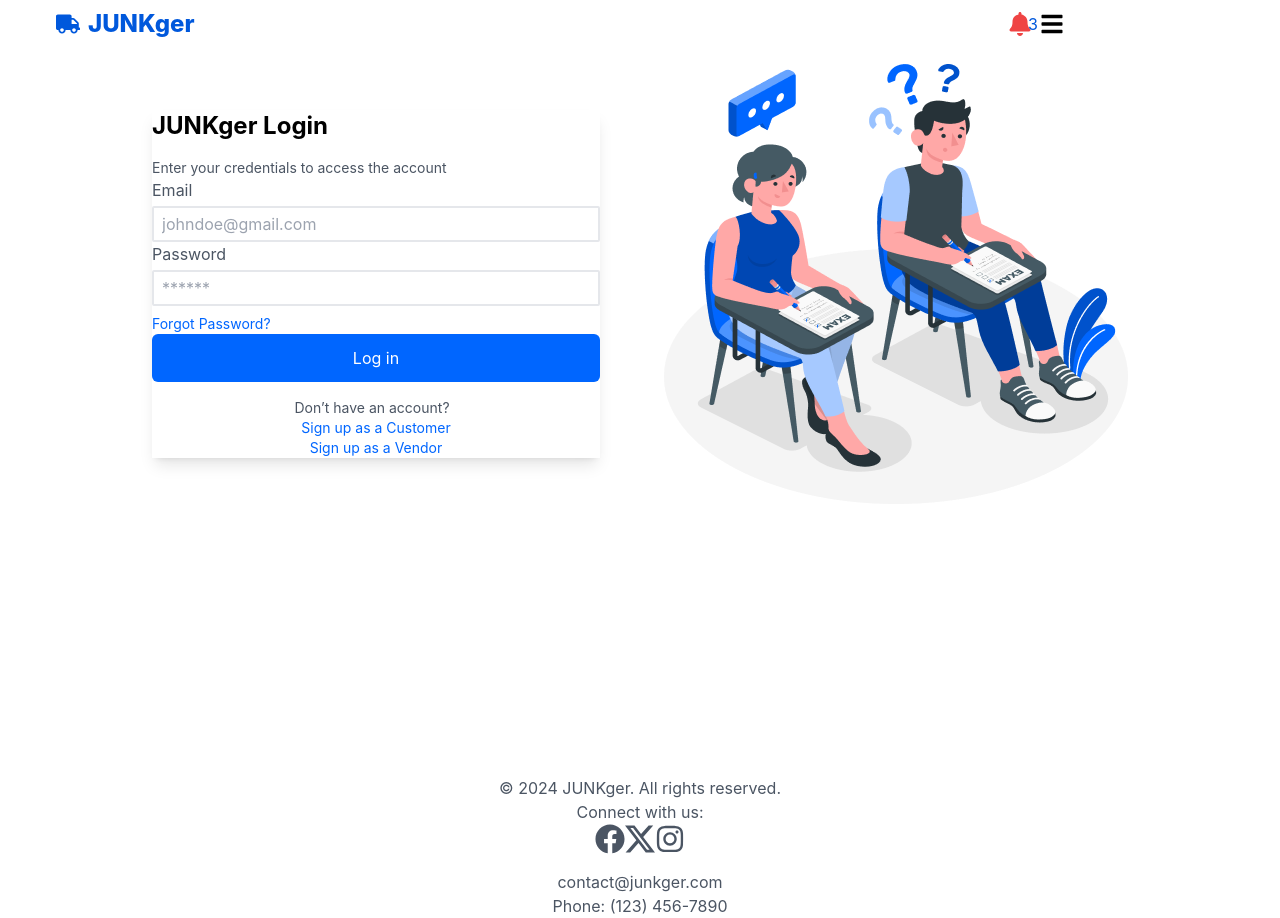
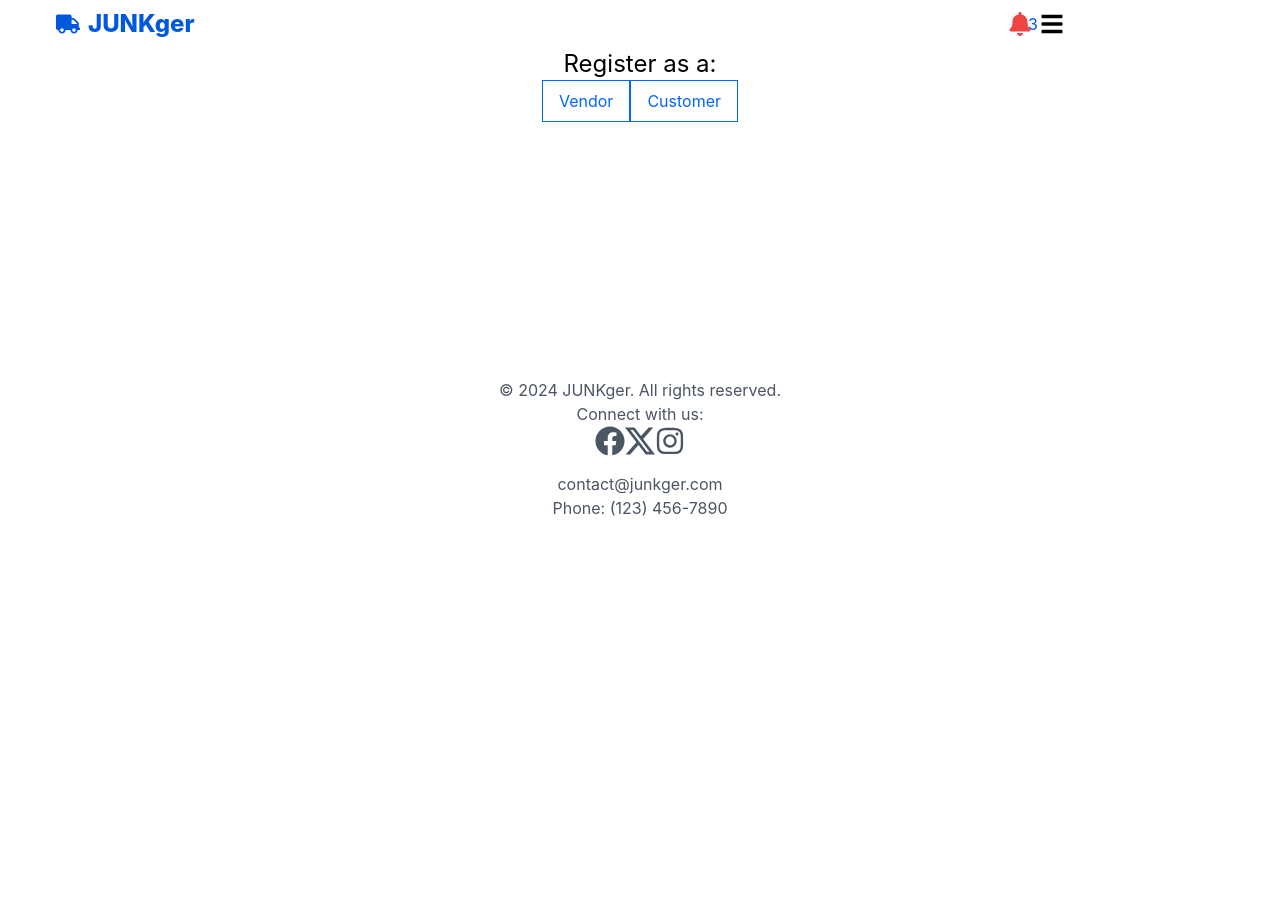
Before and after one commit to SpandanNepal/JunkManagementSolution, a React (Create React App) app in the folder client/: page / in a window 1280 px wide. After the commit the page ends 800 px from the top, so only its background shows below. Built offline with nearby package versions, Linux system fonts and the light colour scheme.

Commit message:
set default route

```diff
--- a/client/src/Routes.tsx
+++ b/client/src/Routes.tsx
@@ -31,9 +31,9 @@ const AppRoutes: React.FC = () => {
       {shouldShowMenu && <Menu isOpen={true} />}
       <Header isLoggedIn={showHeaderMenu} />
     <Routes>
-      <Route path="/selectuser" element={<SelectUser />} />
+      <Route path="/" element={<SelectUser />} />
       <Route path="/help" element={<Help />} />
-      <Route path="/*" element={<Login />} />
+      <Route path="/login" element={<Login />} />
       <Route path="/vendorsignup" element={<VendorSignUp />} />
       <Route path="/customersignup" element={<CustomerSignUp />} />
       <Route path="/junkdescriptionform" element={<JunkDescriptionForm />} />
```
